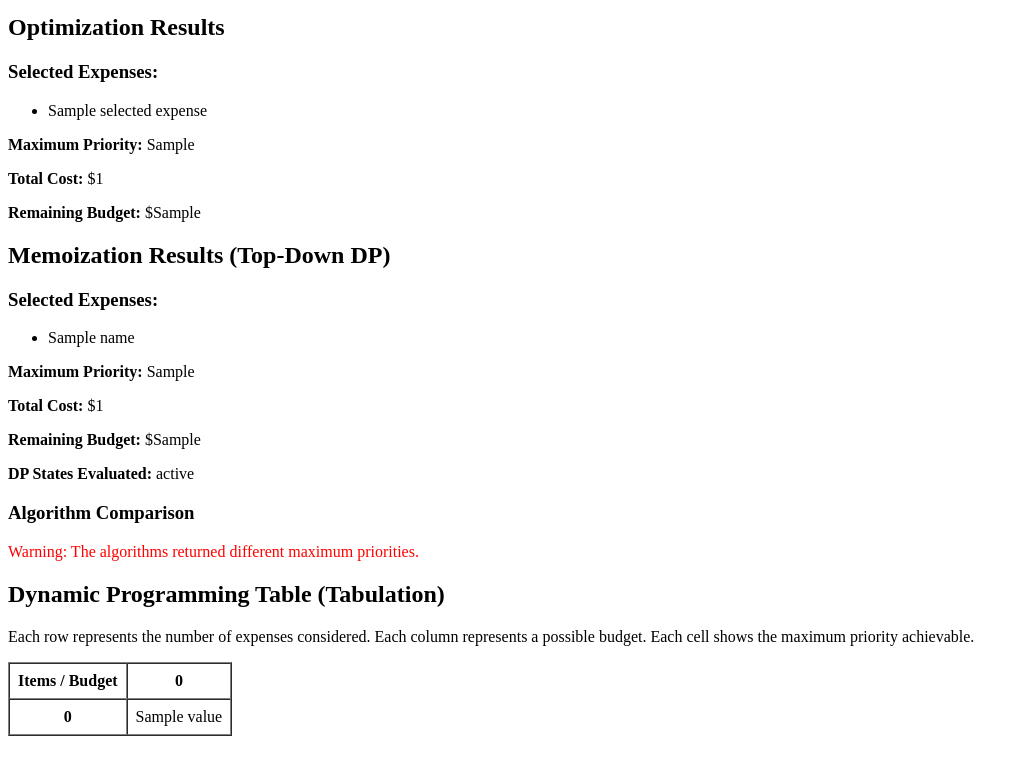
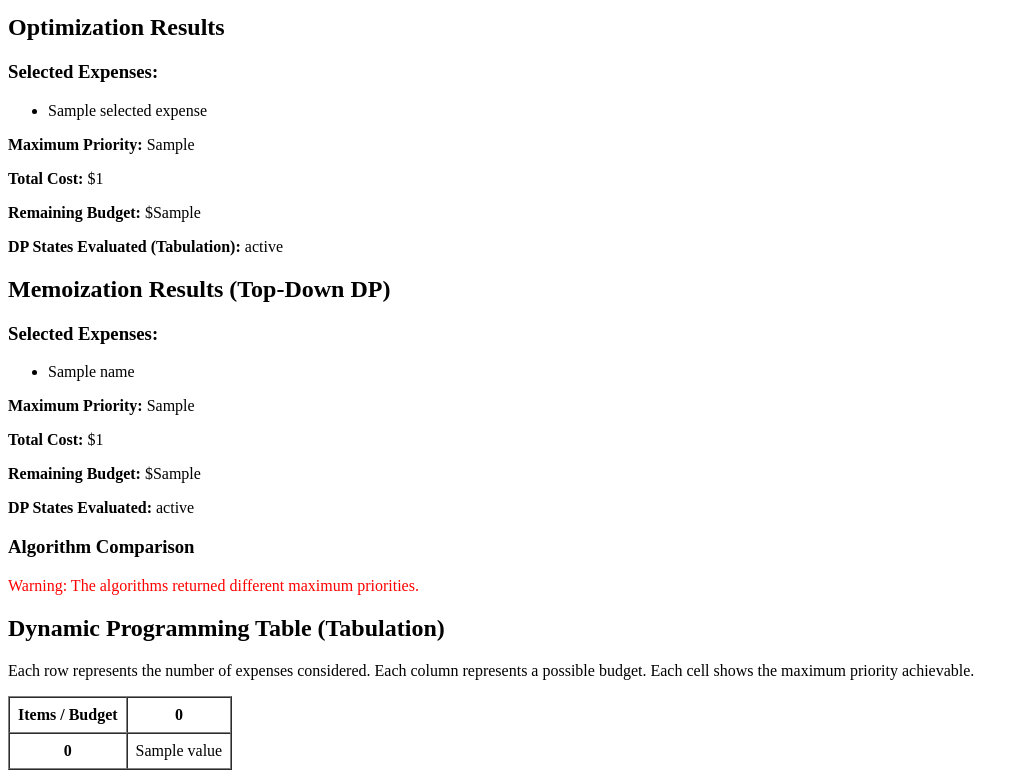
Before and after one commit to gairepragyan/SmartBudget---CSCE-4110, a Flask app: template templates/index.html in a window 1280 px wide. Shown: the part 431-1209 px from the top of the page, without its empty margins (0-1029 px from the left). Before the commit the page ends 1167 px from the top, so only its background shows below. Run offline with Flask 3, Linux system fonts and the light colour scheme; the template is opened without the code that fills it: most values are stand-ins (such as "Sample title", 1, 10 or a date in 2020).

Commit message:
Display tabulation DP state count in Flask UI

```diff
--- a/app.py
+++ b/app.py
@@ -13,6 +13,7 @@ def home():
     result = None
     memo_result = None
     dp_table = None
+    tabulation_states = None
 
     budget = ""
     expenses = [
@@ -96,8 +97,8 @@ def home():
                             valid_expenses, budget_value
                         )
                         if budget_value <= 20:
-                            dp_table = knapsack_tabulation(
-                                costs, priorities, budget_value
+                            dp_table, tabulation_states = knapsack_tabulation(
+                                costs, priorities, budget_value, return_count=True
                             )
                         success = "Budget optimization completed successfully."
 
@@ -114,6 +115,7 @@ def home():
         result=result,
         memo_result=memo_result,
         dp_table=dp_table,
+        tabulation_states=tabulation_states,
     )
 
 
--- a/templates/index.html
+++ b/templates/index.html
@@ -118,7 +118,12 @@
             <strong>Remaining Budget:</strong>
             ${{ result.remaining_budget }}
         </p>
-
+        {% if tabulation_states is not none %}
+        <p>
+            <strong>DP States Evaluated (Tabulation):</strong>
+            {{ tabulation_states }}
+        </p>
+        {% endif %}
     {% endif %}
 
 
```
